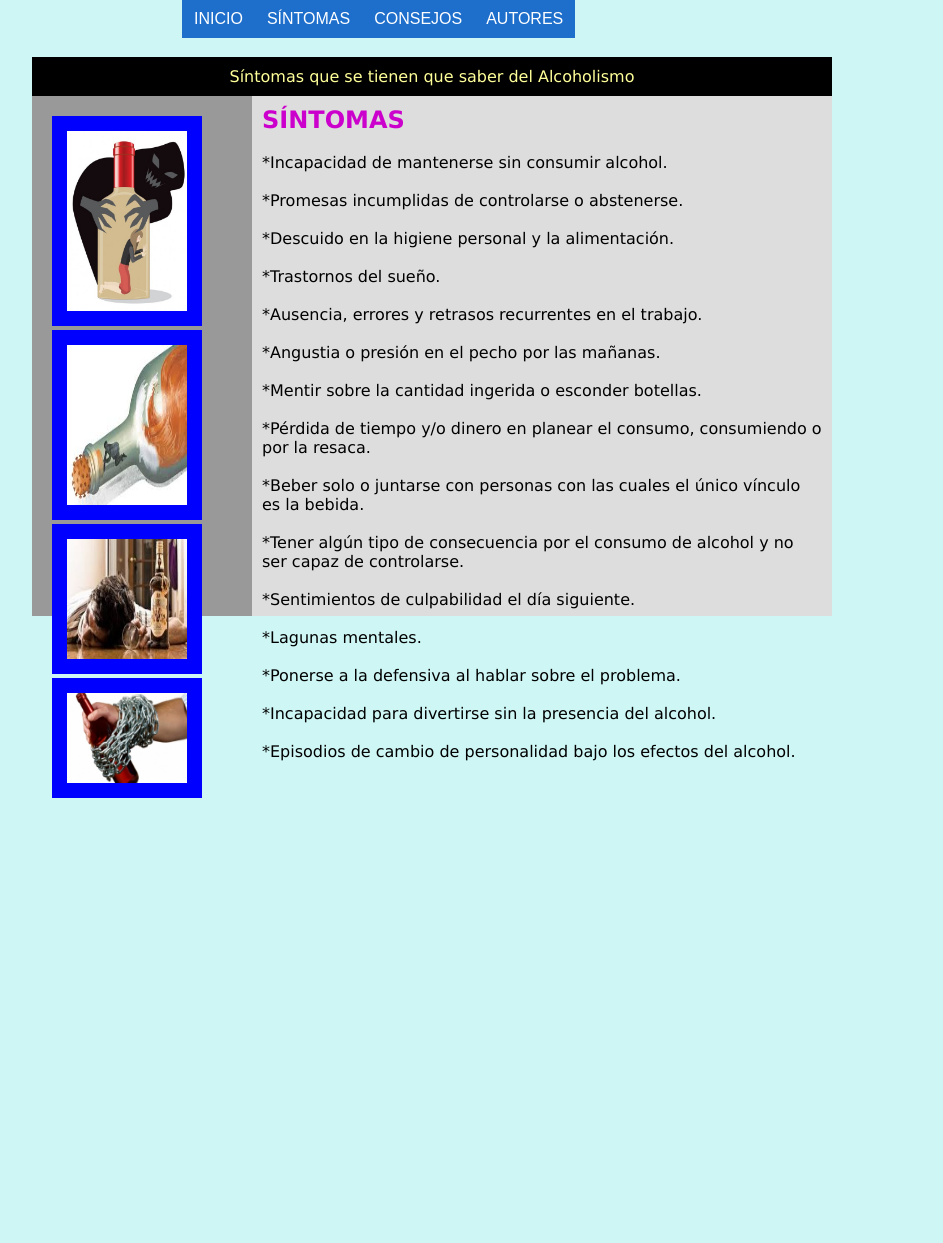
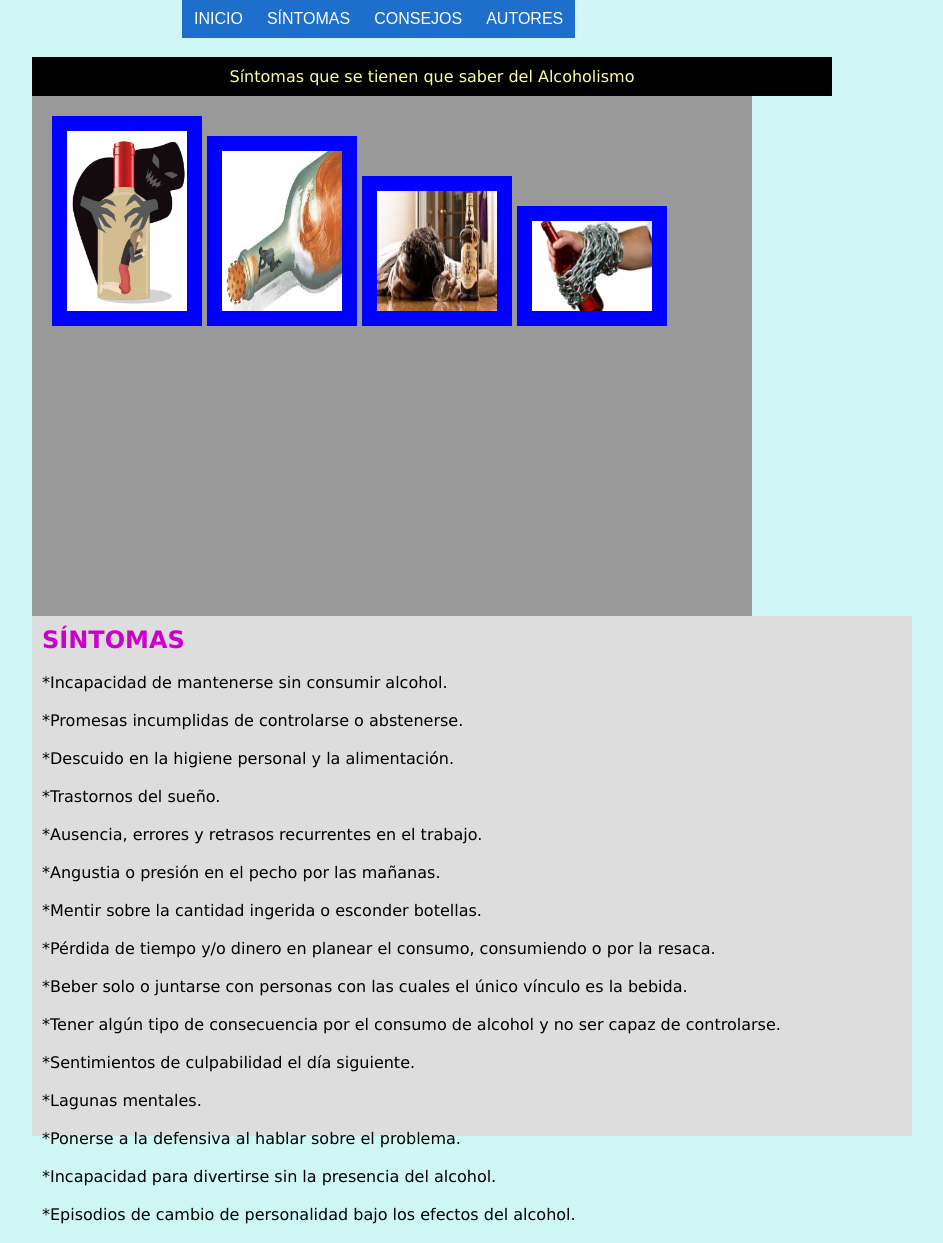
Before and after one commit to GuilianavaD/AA-Proyecto, a PHP site: page /conceptos.php in a window 1280 px wide. Shown: the whole page, without its empty margins (208-1151 px from the left). Before the commit the page ends 798 px from the top, so only its background shows below. Run offline with PHP 8.4, Linux system fonts and the light colour scheme.

Commit message:
Update style.contacto.css

```diff
--- a/style.contacto.css
+++ b/style.contacto.css
@@ -27,12 +27,12 @@
         float:left;
         height:500px;
         padding:10px;
-        width:560px;
+        width:860px;
       }
       #menu {
         background-color:#999;
         float:left;
         height:480px;
         padding:20px;
-        width:180px;
+        width:680px;
       }
```
